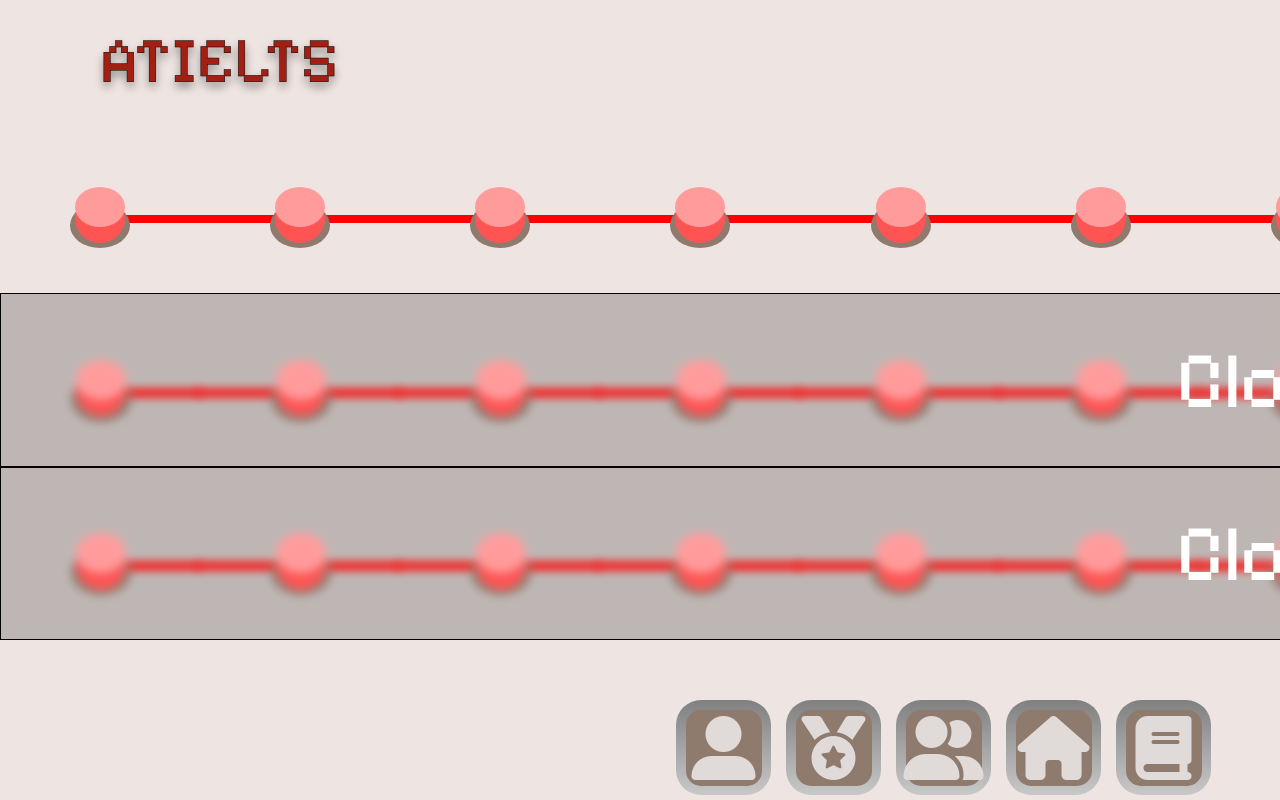
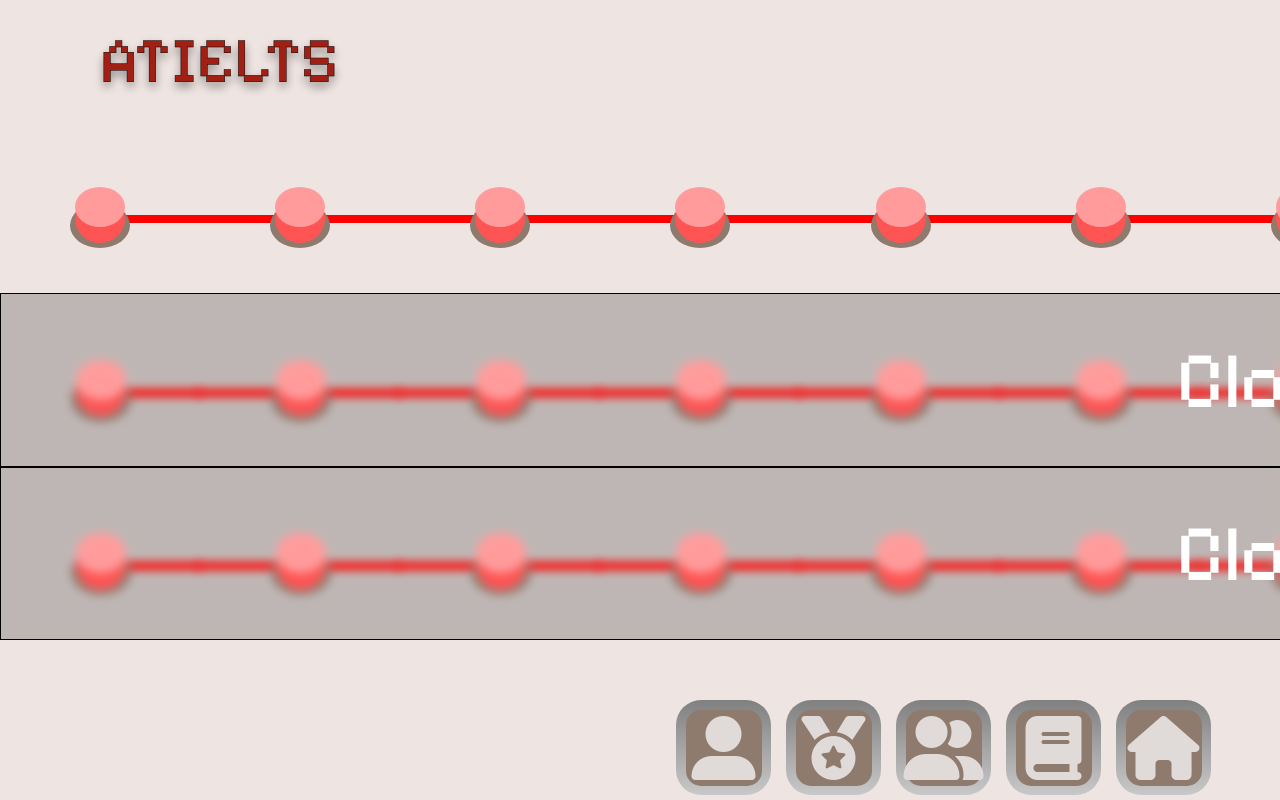
Before and after one commit to Erkhembileg0803/AtIelts, a React (Create React App) app: page /play in a window 1280 px wide. Built offline with nearby package versions, Linux system fonts and the light colour scheme.

Commit message:
changeedplaces

```diff
--- a/src/pages/playpage.jsx
+++ b/src/pages/playpage.jsx
@@ -87,8 +87,8 @@ const levelsUnlocked = {
                     <MenuButton abbr="character"logo='fas fa-user-alt'/>
                     <MenuButton abbr="badges"logo='fas fa-medal'/>
                     <MenuButton abbr="forum" logo='fas fa-user-friends'/>
+                    <MenuButton abbr="practice Test Library"logo="fa fa-book"/>
                     <MenuButton abbr="home"logo="fa fa-home" link='/'/>
-                    <MenuButton abbr="practice Test Library"logo="fa fa-book"/>
                 </nav>
         </div>
     </>
```
